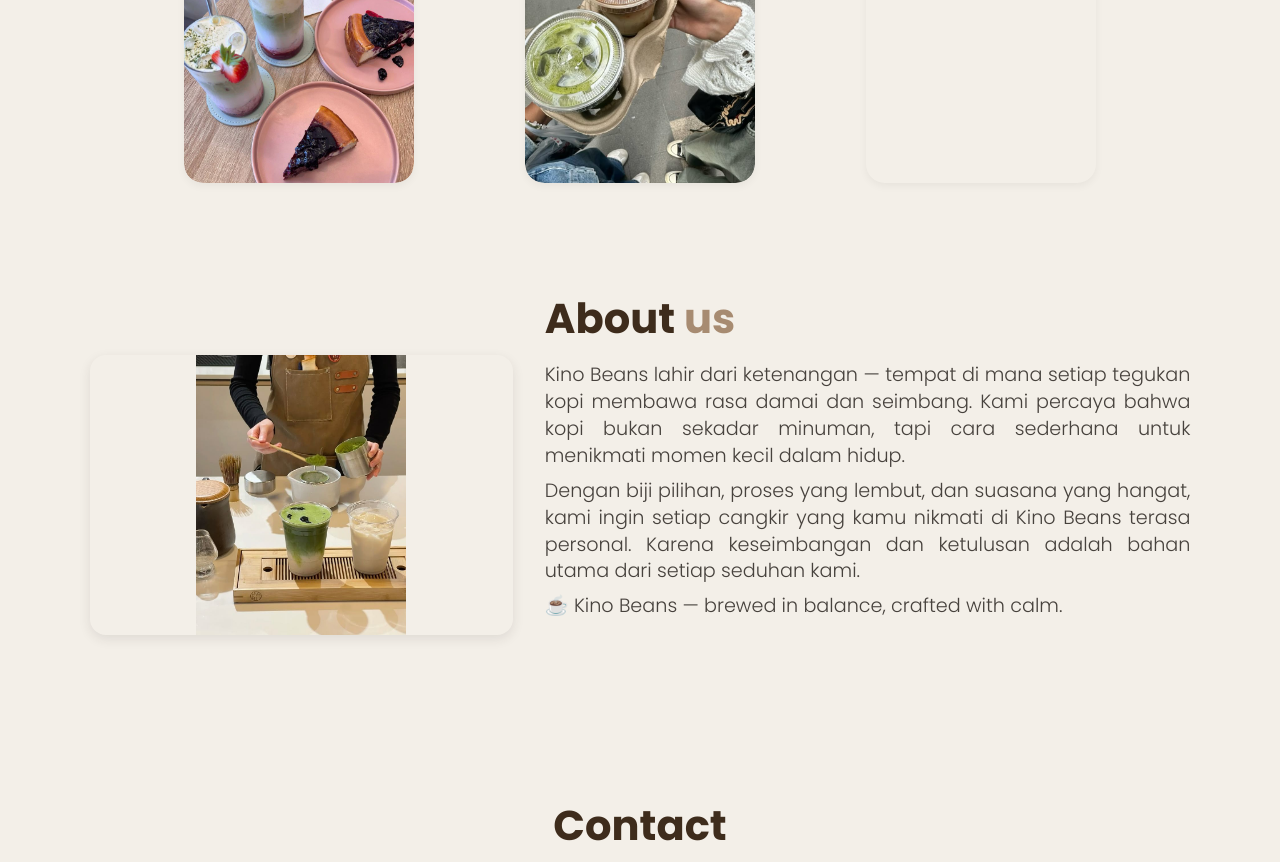
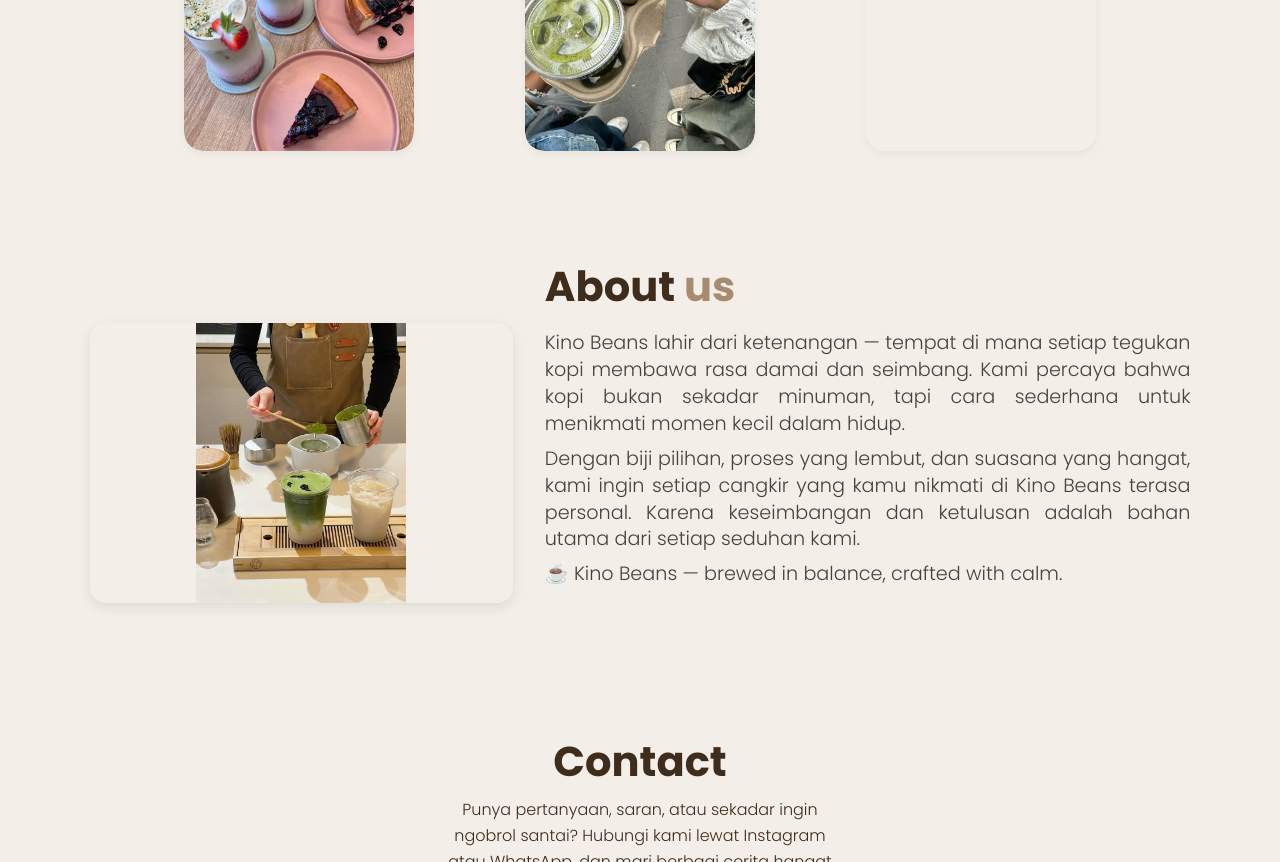
Before and after one commit to ellssmmmelsamutiara-spec/kino-beans, a plain HTML site: page index.html in a window 1280 px wide. Shown: the part 3156-4018 px from the top of the page. Drawn offline with nearby package versions, Linux system fonts and the light colour scheme.

Commit message:
Update style.css

```diff
--- a/css/style.css
+++ b/css/style.css
@@ -745,7 +745,7 @@ body {
   padding: 2.5rem 7% 1.4rem;
   background-color: #f3efe8;
   scroll-margin-top: 60px;
-  margin-bottom: 6rem;
+  margin-bottom: 4rem;
 }
 
 .about h2,
```
